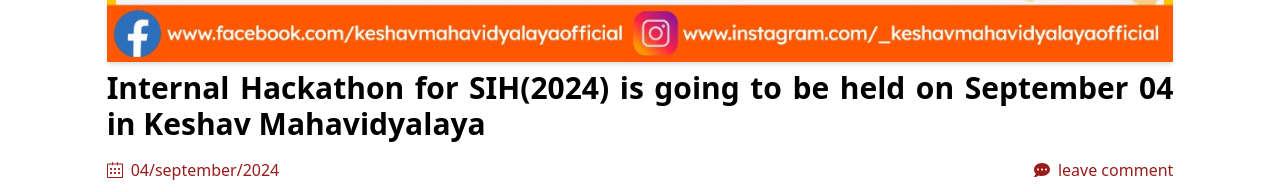
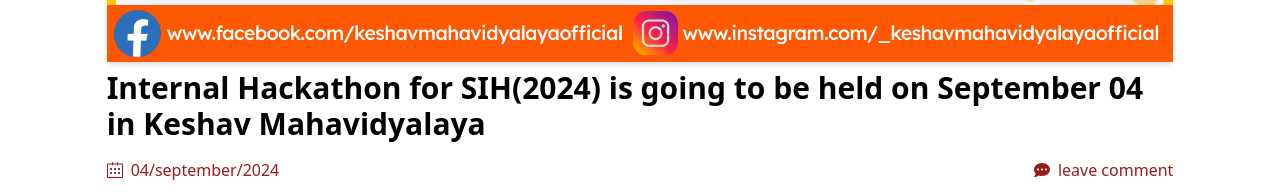
Before and after one commit to MrQuantum2022/todondefined, a React (Vite) app: page / in a window 1280 px wide. Shown: the part 744-936 px from the top of the page. Built offline with nearby package versions, Linux system fonts and the light colour scheme.

Commit message:
adjustments

```diff
--- a/src/components/Card.jsx
+++ b/src/components/Card.jsx
@@ -1,5 +1,5 @@
 import React from 'react'
-import banner from '../assets/sihbanner.jpg'
+import banner from '../assets/sih-updated.png'
 import { SlCalender } from "react-icons/sl";
 import { FaCommentDots } from "react-icons/fa";
 import Button from './Button';
@@ -10,7 +10,7 @@ export default function Card() {
         <div className='flex flex-col w-5/6 mx-7 '>
             <img src={banner} className='shadow-md' alt="" />
             <div className=''>
-                <div className='text-3xl my-2 w-100 font-semibold  text-justify'> Internal Hackathon for SIH(2024) is going to be held on September 04 in Keshav Mahavidyalaya </div>
+                <div className='text-3xl my-2 w-100 font-semibold '> Internal Hackathon for SIH(2024) is going to be held on September 04 in Keshav Mahavidyalaya </div>
                 <div className='flex justify-between items-center my-1 h-10' >
                   <div className='flex justify-center items-center gap-2 text-red-800'> <SlCalender />04/september/2024</div>
                   <div className='flex justify-center items-center gap-2  text-red-800' ><FaCommentDots/> leave comment </div>
```
Also changed, not shown: src/assets/sih-updated.png (added), src/assets/sihbanner.jpg (deleted).
